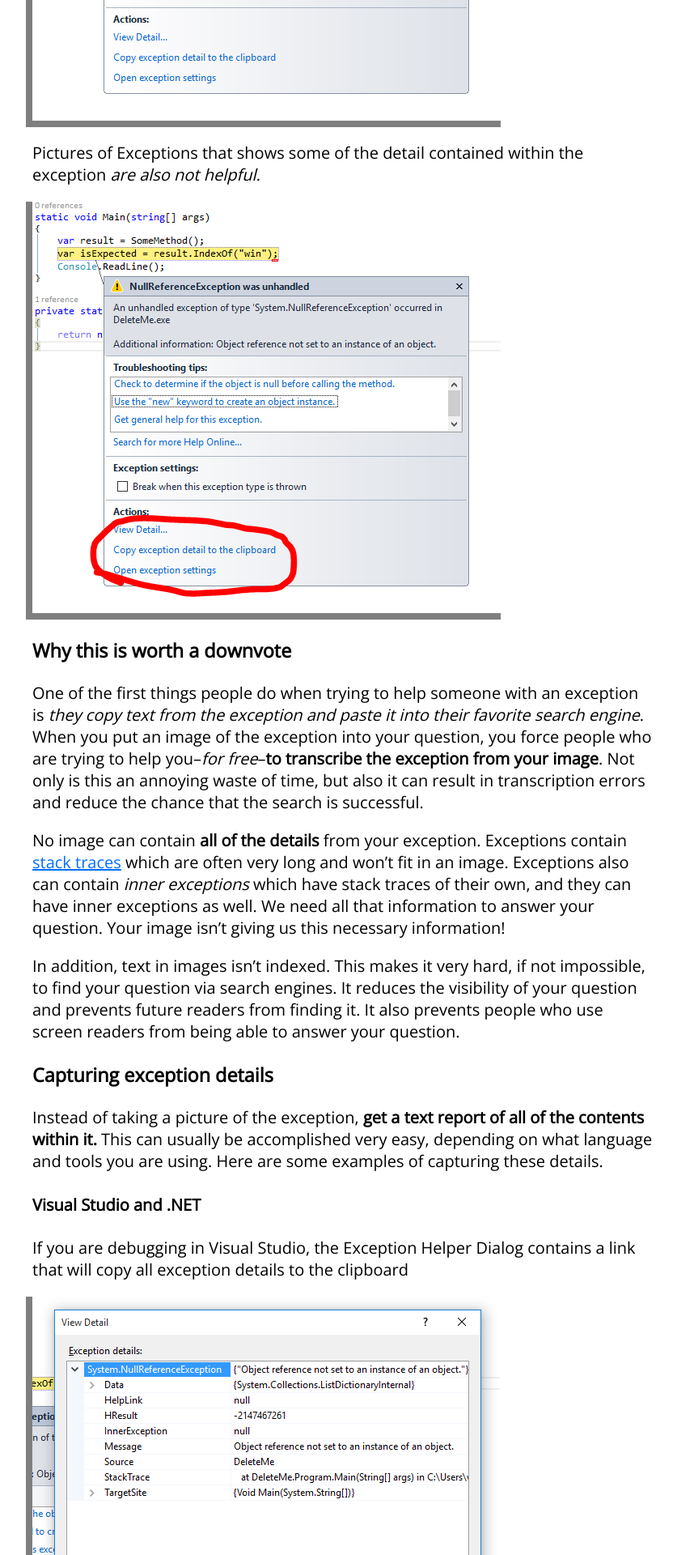
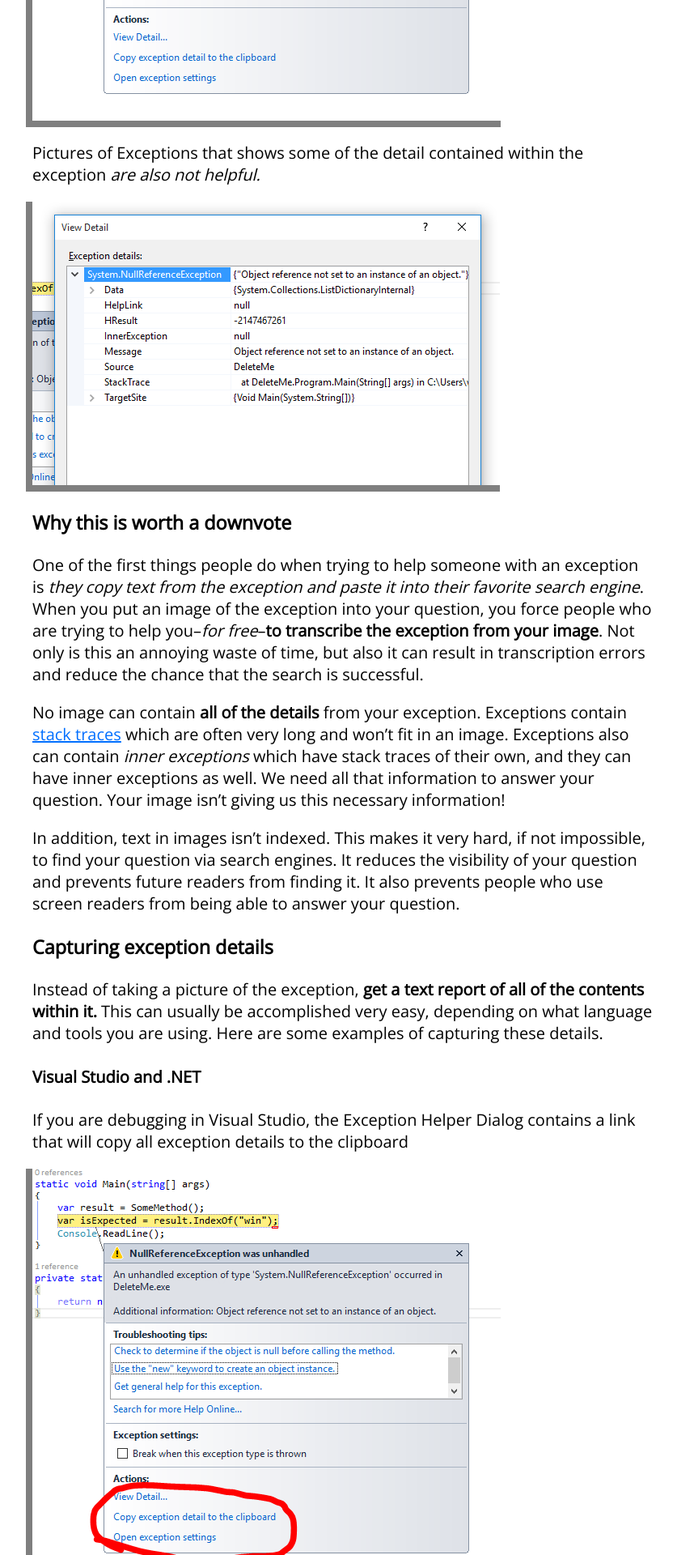
Before and after one commit to WillSullivan/idownvotedbecause, a Jekyll site: the page built from stackoverflow/imageofanexception.md, in a window 1280 px wide. Shown: the part 938-2858 px from the top of the page at 81% size, without its empty margins (216-1053 px from the left). Built offline with Jekyll 4.4.1, drawn with Linux system fonts in a browser that asks for light colours.

Commit message:
Images misplaced

```diff
--- a/stackoverflow/imageofanexception.md
+++ b/stackoverflow/imageofanexception.md
@@ -14,7 +14,7 @@ Pasting a picture of your exception is not helpful. You do not have to prove you
 
 Pictures of Exceptions that shows some of the detail contained within the exception *are also not helpful.*
 
-![Viewing the details of the exception](/images/stackoverflow/exceptionimage2.PNG)
+![Viewing the details of the exception](/images/stackoverflow/exceptionimage3.PNG)
 
 ### Why this is worth a downvote
 One of the first things people do when trying to help someone with an exception is *they copy text from the exception and paste it into their favorite search engine*. When you put an image of the exception into your question, you force people who are trying to help you--*for free*--**to transcribe the exception from your image**. Not only is this an annoying waste of time, but also it can result in transcription errors and reduce the chance that the search is successful.
@@ -29,7 +29,7 @@ Instead of taking a picture of the exception, **get a text report of all of the
 #### Visual Studio and .NET
 If you are debugging in Visual Studio, the Exception Helper Dialog contains a link that will copy all exception details to the clipboard
 
-![The link to copy exception details to the clipboard on the exception helper dialog](/images/stackoverflow/exceptionimage3.PNG)
+![The link to copy exception details to the clipboard on the exception helper dialog](/images/stackoverflow/exceptionimage2.PNG)
 
 If you are experiencing the Exception at runtime, you can [catch the exception](http://stackoverflow.com/questions/9526139/how-to-catch-exceptions) and call 'ToString()' on it. Log the result, using whatever method is most convenient for you.
 
```
